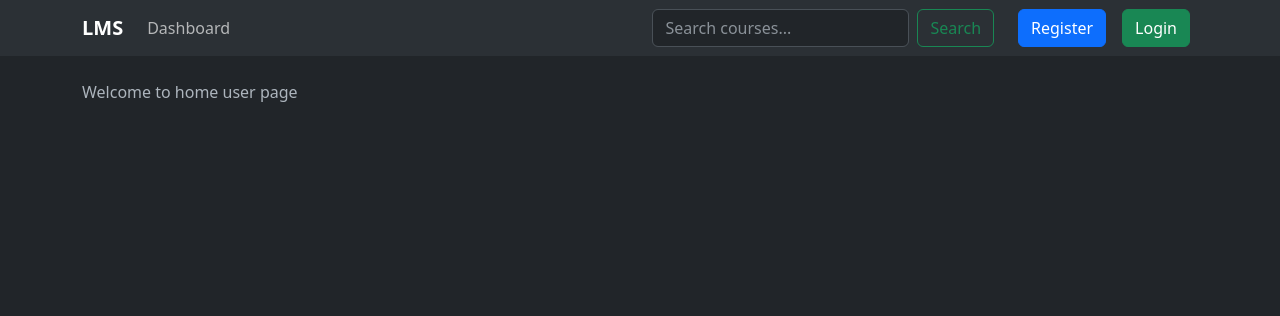
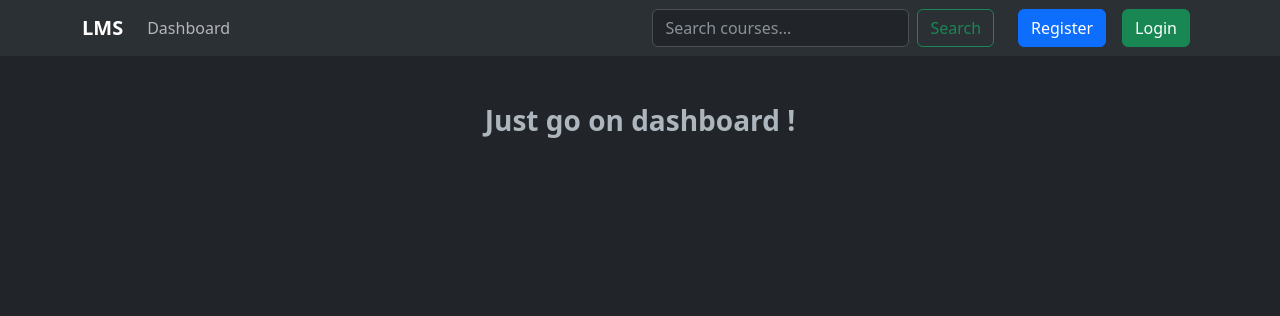
Before and after one commit to bhanu-katoch/lms-django, a Django app: page /users/ in a window 1280 px wide. Shown: the top 316 px of the page. Run offline with Django 5.2, Linux system fonts and the light colour scheme.

Commit message:
just some minor changes may be not needed  in real apwebsite it act as 404 if user want to acces unnecessary change...vague change

```diff
--- a/lms/courses/templates/courses/course_list.html
+++ b/lms/courses/templates/courses/course_list.html
@@ -58,7 +58,8 @@
         <p class="text-center text-muted">You haven't created any courses yet.</p>
         {% endif %}
     {% endif %}
-
+{% else %}
+    <h3 class="mt-5 mb-4 fw-bold text-center">Just login go on dashboard !</h3>
 {% endif %}
 
 <!-- Styles -->
--- a/lms/users/templates/home_user.html
+++ b/lms/users/templates/home_user.html
@@ -3,5 +3,5 @@
     home user
 {% endblock %}
 {% block content %}
-    Welcome to home user page
+    <h3 class="mt-5 mb-4 fw-bold text-center">Just go on dashboard !</h3>
 {% endblock %}
```
